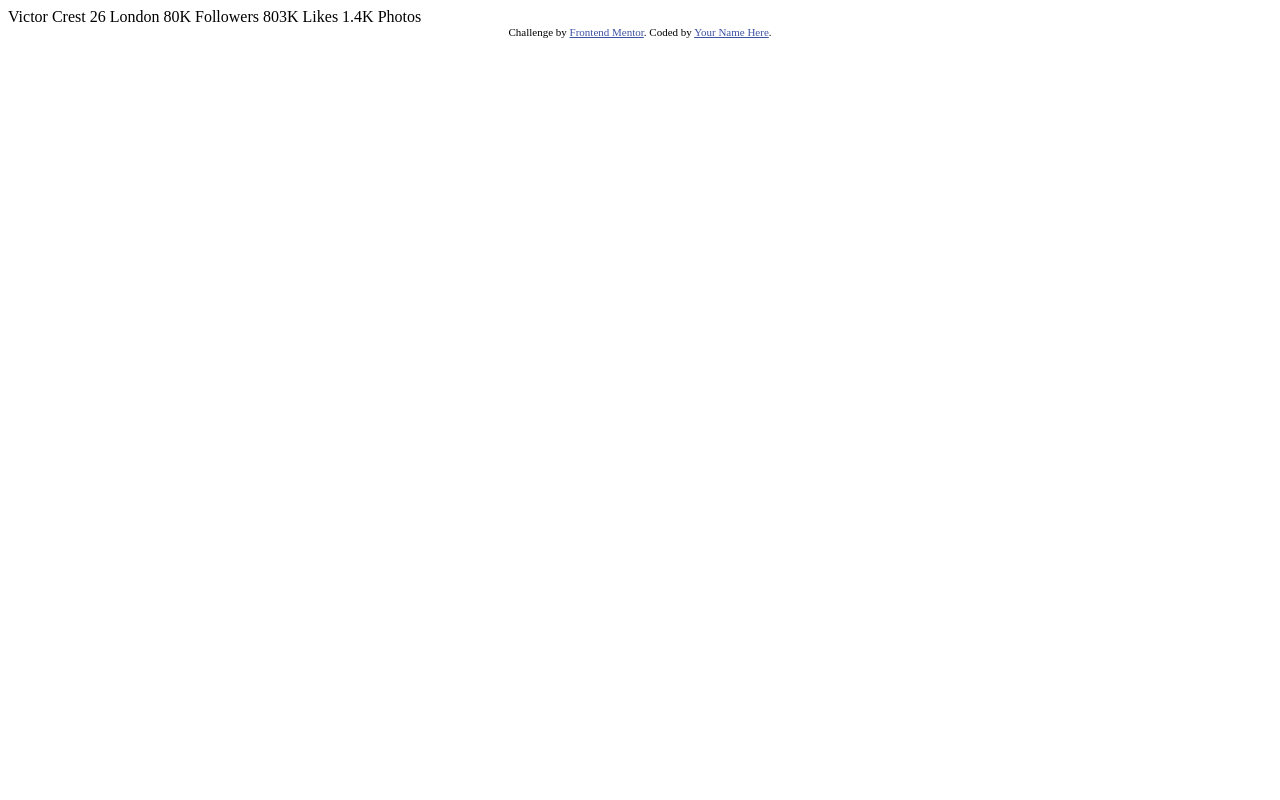
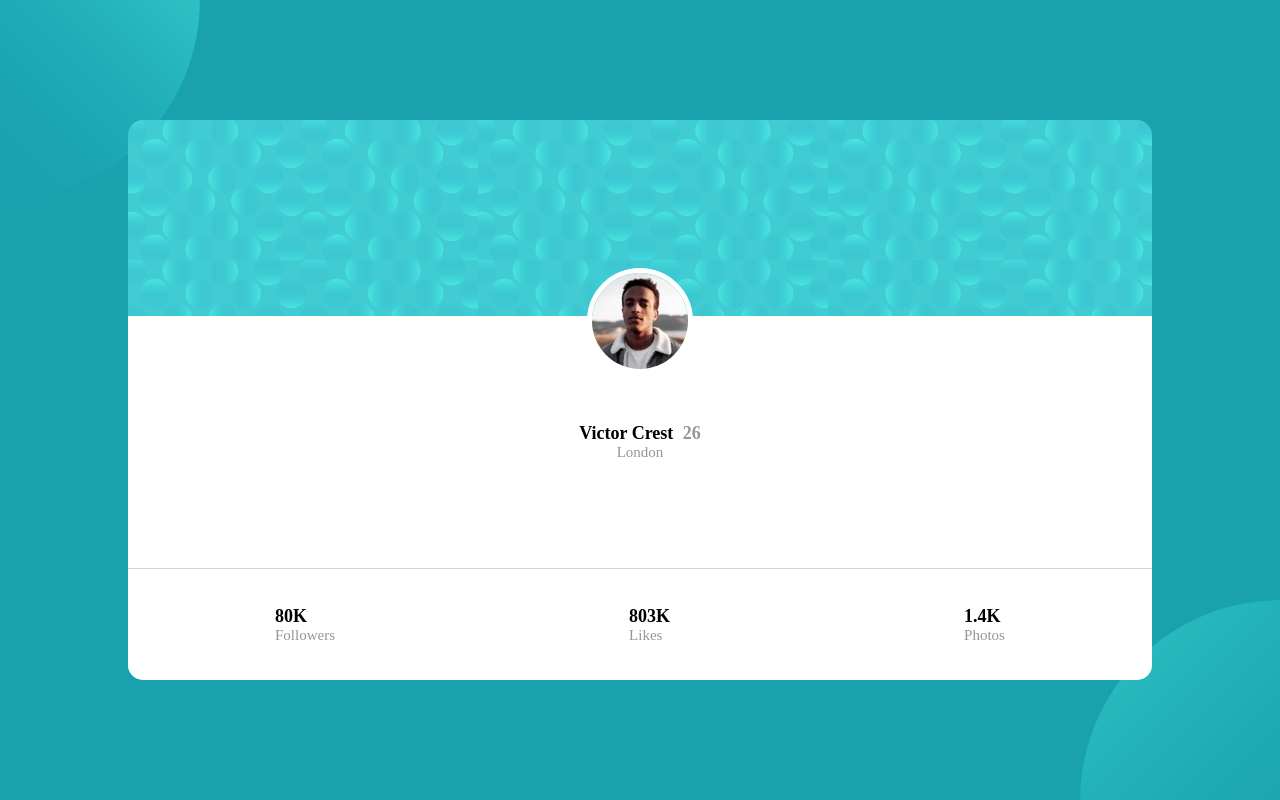
Before and after one commit to AndreySkopintsev/profile-card-component, a plain HTML site: page index.html in a window 1280 px wide. Drawn offline with Linux system fonts and the light colour scheme.

Commit message:
added background and all the displays

```diff
--- a/index.html
+++ b/index.html
@@ -5,31 +5,39 @@
   <meta name="viewport" content="width=device-width, initial-scale=1.0"> <!-- displays site properly based on user's device -->
 
   <link rel="icon" type="image/png" sizes="32x32" href="./images/favicon-32x32.png">
+  <link rel="stylesheet" href="style.css">
 
   <title>Frontend Mentor | Profile card component</title>
 
-  <!-- Feel free to remove these styles or customise in your own stylesheet 👍 -->
-  <style>
-    .attribution { font-size: 11px; text-align: center; }
-    .attribution a { color: hsl(228, 45%, 44%); }
-  </style>
+
 </head>
 <body>
-  Victor Crest
-  26
-  London
+  <div class="container">
+    <img class="circle top" src="./images/bg-pattern-top.svg" alt="">
+    <img class="circle bottom" src="./images/bg-pattern-bottom.svg" alt="">
+    <div class="main">
+      <div class="profile">
+        <img src="./images/image-victor.jpg" alt="">
+        <h2>Victor Crest <span>26</span></h2>
+        <p>London</p>
+      </div>
+      <div class="stats">
+        <div class="stat">
+          <h2>80K</h2>
+          <p>Followers</p>
+        </div>
+        <div class="stat">
+          <h2>803K</h2>
+          <p>Likes</p>
+        </div>
+        <div class="stat">
+          <h2>1.4K</h2>
+          <p>Photos</p>
+        </div>
+      </div>
+    </div>
 
-  80K
-  Followers
+  </div>
 
-  803K
-  Likes
-
-  1.4K
-  Photos
-  <div class="attribution">
-    Challenge by <a href="https://www.frontendmentor.io?ref=challenge" target="_blank">Frontend Mentor</a>.
-    Coded by <a href="#">Your Name Here</a>.
-  </div>
 </body>
 </html>
--- a/style.css
+++ b/style.css
@@ -0,0 +1,87 @@
+*{
+    box-sizing: border-box;
+    padding: 0;
+    margin: 0;
+}
+
+.container{
+    overflow: hidden;
+    position: relative;
+    background: hsl(185, 75%, 39%);
+    height: 100vh;
+    display: flex;
+    flex-direction: column;
+    justify-content: center;
+    align-items: center;
+}
+
+.circle.top{
+    z-index: 15;
+    position: absolute;
+    top: -200px;
+    left: -200px;
+    height: 400px;
+}
+
+.circle.bottom{
+    z-index: 15;
+    position: absolute;
+    bottom: -200px;
+    right: -200px;
+    height: 400px;
+}
+
+.main{
+    z-index: 100;
+    display: flex;
+    flex-direction: column;
+    justify-content: flex-end;
+    align-items: center;
+    width: 80%;
+    height: 70%;
+    overflow: hidden;
+    background: url('./images/bg-pattern-card.svg');
+    border-radius: 15px;
+}
+
+.profile{
+    background: white;
+    position: relative;
+    display: flex;
+    flex-direction: column;
+    justify-content: center;
+    align-items: center;
+    height: 45%;
+    width: 100%;
+}
+
+h2{
+    font-size: 18px;
+}
+
+p{
+    color: hsl(0, 0%, 59%);
+    font-size: 15px;
+}
+
+span{
+    color: hsl(0, 0%, 59%);
+    margin-left: 5px;
+}
+
+.profile img{
+    position: absolute;
+    top: -48px;
+    border: 5px solid white;
+    border-radius: 50%;
+}
+
+.stats{
+    background: white;
+    display: flex;
+    justify-content: space-around;
+    align-items: center;
+    height: 20%;
+    width: 100%;
+    border-top: 1px solid hsla(0, 0%, 59%,0.4);
+}
```
